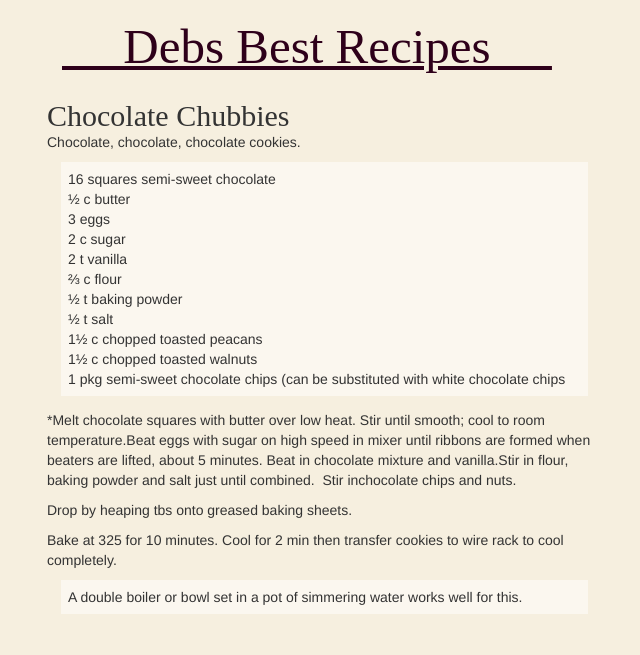
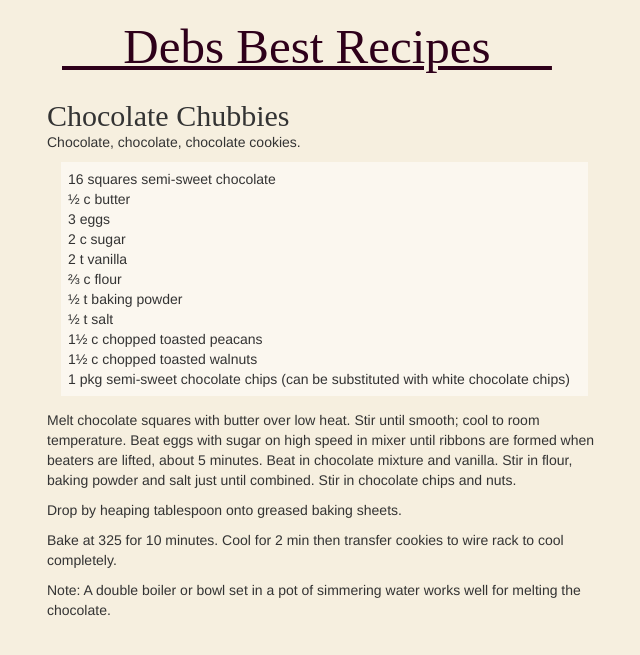
Before and after one commit to JonahBraun/debs-recipes, a Jekyll site: the page built from _posts/2005-12-20-chocilate-chubbies.md, in a window 1280 px wide. Shown: the top 655 px of the page, without its empty margins (8-648 px from the left). Built offline with Jekyll 4.4.1, drawn with Linux system fonts in a browser that asks for light colours; nearby versions of some CDN libraries; some web fonts are replaced; Markdown is read by kramdown in place of the engine named in the settings.

Commit message:
Update 2005-12-20-chocilate-chubbies.md

```diff
--- a/_posts/2005-12-20-chocilate-chubbies.md
+++ b/_posts/2005-12-20-chocilate-chubbies.md
@@ -15,14 +15,14 @@ Chocolate, chocolate, chocolate cookies.
 - ½ t salt<br />
 - 1½ c chopped toasted peacans
 - 1½ c chopped toasted walnuts
-- 1 pkg semi-sweet chocolate chips (can be substituted with white chocolate chips
+- 1 pkg semi-sweet chocolate chips (can be substituted with white chocolate chips)
 
-*Melt chocolate squares with butter over low heat. Stir until smooth; cool to room temperature.Beat eggs with sugar on high
-speed in mixer until ribbons are formed when beaters are lifted, about 5 minutes. Beat in chocolate mixture and vanilla.Stir in
-flour, baking powder and salt just until combined.&nbsp; Stir inchocolate chips and nuts.
+Melt chocolate squares with butter over low heat. Stir until smooth; cool to room temperature. Beat eggs with sugar on high
+speed in mixer until ribbons are formed when beaters are lifted, about 5 minutes. Beat in chocolate mixture and vanilla. Stir in
+flour, baking powder and salt just until combined. Stir in chocolate chips and nuts.
 
-Drop by heaping tbs onto greased baking sheets.
+Drop by heaping tablespoon onto greased baking sheets.
 
 Bake at 325 for 10 minutes.  Cool for 2 min then transfer cookies to wire rack to cool completely.
 
-* A double boiler or bowl set in a pot of simmering water works well for this.
+Note: A double boiler or bowl set in a pot of simmering water works well for melting the chocolate.
```
